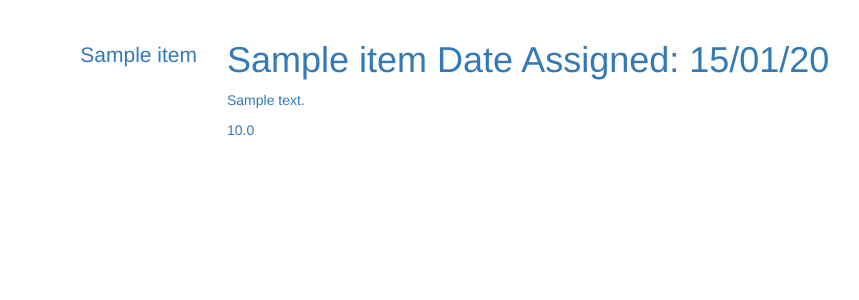
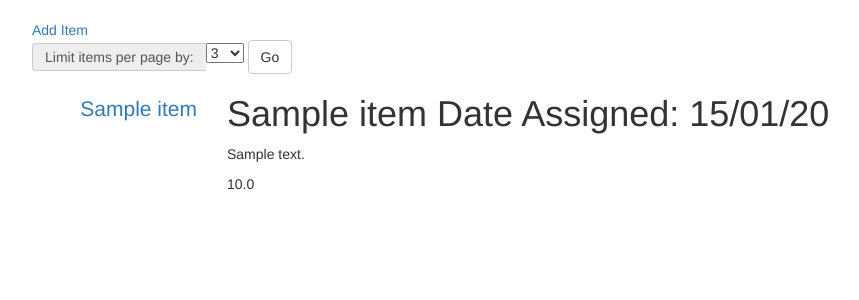
Before and after one commit to chiefspace/supplysergeant, a Flask app: page / in a window 1280 px wide. Shown: the part 51-351 px from the top of the page, without its empty margins (38-897 px from the left). Run offline with Flask 2, Linux system fonts and the light colour scheme; tables that the repository leaves empty hold one stand-in row (values such as "Sample post"); some libraries are stand-ins or nearby versions.

Commit message:
Added pagination dropdown to items.html and modified view.py to accomodate user defined items per page value to the items function and fixed display issue in macros.html

```diff
--- a/supplysergeant/templates/items.html
+++ b/supplysergeant/templates/items.html
@@ -2,9 +2,32 @@
 {% extends "base.html" %}
 {% block content %}
 
-{% for item in items %}
-{{ macros.render_item(item) }}
-{% endfor %}
+<a href="{{ url_for('add_item_get') }}" >Add Item</a>
+
+<form class="form-inline">
+  <div class="form-group">
+    <div class="input-group">
+        <span class="input-group-addon">Limit items per page by: </span>
+            <select name="limit" class="list-unstyled">
+                <option value="{{ 3|int(3, base=10) }}">3</option>
+                <option value="{{ 8|int(8, base=10) }}">8</option>
+                <option value="{{ 10|int(10, base=10) }}">10</option>
+                <option value="{{ 20|int(20, base=10) }}">20</option>
+            </select>
+    </div>
+    <button type="submit" class="btn btn-default" method="POST" action="{{ url_for('items', limit=limit) }}">Go</button>
+  </div>
+</form>
+
+{% if limit %}
+    {% for item in items %}
+    {{ macros.render_item(item, limit=limit) }}
+    {% endfor %}
+{% else %}
+    {% for item in items %}
+    {{ macros.render_item(item) }}
+    {% endfor %}
+{% endif %}
 
 <ul class="pager">
     {% if has_next %}
--- a/supplysergeant/templates/macros.html
+++ b/supplysergeant/templates/macros.html
@@ -3,7 +3,7 @@
     <div class="col-md-2 text-right metadata">
         <ul class="list-unstyled">
             <li>
-                <a href="{{ item.href }}/item/{{ item.id }}">{{ item.item_name }}
+                <a href="{{ item.href }}/item/{{ item.id }}">{{ item.item_name }}</a>
             </li>
         </ul>
     </div>
--- a/supplysergeant/views.py
+++ b/supplysergeant/views.py
@@ -5,20 +5,29 @@ from flask import render_template, abort
 from . import app
 from .database import session, Item
 
-PAGINATE_BY = 10
 
-@app.route("/")
-@app.route("/page/<int:page>")
+@app.route("/", methods=["GET","POST"])
+@app.route("/page/<int:page>", methods=["GET","POST"])
+@app.route("/?limit=<int:per_page>", methods=["GET","POST"])
+@app.route("/page/<int:page>?limit=<int:per_page>", methods=["GET","POST"])
 def items(page=1):
     # Zero-indexed page
     page_index = page - 1
 
+    if request.args.get('limit'):
+        per_page = request.args.get('limit', type=int)  # if limit is added to the url
+    else:
+        per_page = 10  # default
+
     count = session.query(Item).count()
 
-    start = page_index * PAGINATE_BY
-    end = start + PAGINATE_BY
+    if per_page > count:
+        per_page = count
 
-    total_pages = (count - 1) // PAGINATE_BY + 1
+    start = page_index * per_page
+    end = start + per_page
+
+    total_pages = (count - 1) // per_page + 1
     has_next = page_index < total_pages - 1
     has_prev = page_index > 0
 
@@ -31,7 +40,8 @@ def items(page=1):
         has_next=has_next,
         has_prev=has_prev,
         page=page,
-        total_pages=total_pages
+        total_pages=total_pages,
+        per_page=per_page
     )
 
 
```
